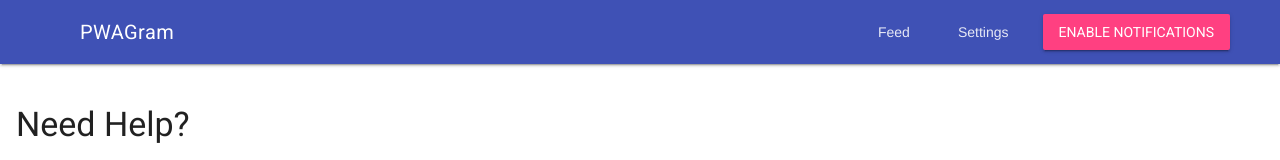
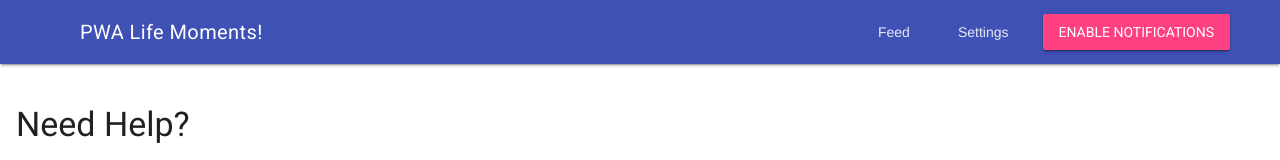
Before and after one commit to DaniyarJakupov/pwa-lits, a website: page public/help/index.html in a window 1280 px wide. Shown: the top 160 px of the page. Drawn offline with nearby package versions, Linux system fonts and the light colour scheme.

Commit message:
Clean up

```diff
--- a/public/help/index.html
+++ b/public/help/index.html
@@ -26,7 +26,7 @@
       <header class="mdl-layout__header">
         <div class="mdl-layout__header-row">
           <!-- Title -->
-          <span class="mdl-layout-title">PWAGram</span>
+          <span class="mdl-layout-title">PWA Life Moments!</span>
           <!-- Add spacer, to align navigation to the right -->
           <div class="mdl-layout-spacer"></div>
           <!-- Navigation. We hide it in small screens. -->
@@ -42,7 +42,7 @@
         </div>
       </header>
       <div class="mdl-layout__drawer">
-        <span class="mdl-layout-title">PWAGram</span>
+        <span class="mdl-layout-title">PWA Life Moments!</span>
         <nav class="mdl-navigation">
           <a class="mdl-navigation__link" href="/">Feed</a>
           <a class="mdl-navigation__link" href="/help">Help</a>
```
